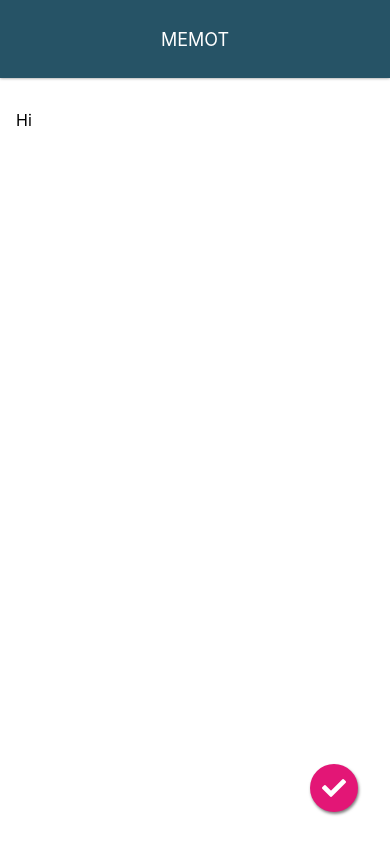
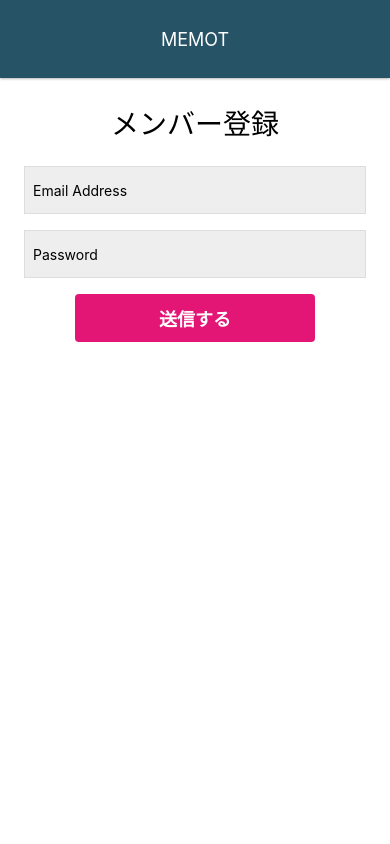
Before and after one commit to snskOgata/MemoApp, a React Native app: screen / in a window 390 px wide. Built offline with nearby package versions, Linux system fonts and the light colour scheme.

Commit message:
Create Login and Signup screens

```diff
--- a/App.js
+++ b/App.js
@@ -4,7 +4,9 @@
 import Appbar from './src/components/Appbar';
 // import MemoListScreen from './src/screens/MemoListScreen';
 // import MemoDetailScreen from './src/screens/MemoDetailScreen';
-import MemoEditScreen from './src/screens/MemoEditScreen';
+// import MemoEditScreen from './src/screens/MemoEditScreen';
+// import LoginScreen from './src/screens/LoginScreen';
+import SignupScreen from './src/screens/SignupScreen';
 
 export default function App() {
   return (
@@ -12,7 +14,9 @@
       <Appbar />
       {/* <MemoListScreen /> */}
       {/* <MemoDetailScreen /> */}
-      <MemoEditScreen />
+      {/* <MemoEditScreen /> */}
+      {/* <LoginScreen /> */}
+      <SignupScreen />
     </View>
   );
 }
--- /dev/null
+++ b/src/screens/LoginScreen.js
@@ -0,0 +1,63 @@
+import React, { Component } from 'react';
+import {
+  StyleSheet,
+  View,
+  Text,
+  TextInput,
+  TouchableHighlight
+} from 'react-native';
+
+export default class LoginScreen extends Component {
+  render() {
+    return (
+      <View style={styles.container}>
+        <Text style={styles.title}>ログイン</Text>
+        <TextInput style={styles.input} value="Email Address" />
+        <TextInput style={styles.input} value="Password" />
+        <TouchableHighlight
+          style={styles.button}
+          onPress={() => {}}
+          underlayColor="#A00940"
+        >
+          <Text style={styles.buttonTitle}>ログインする</Text>
+        </TouchableHighlight>
+      </View>
+    );
+  }
+}
+
+const styles = StyleSheet.create({
+  container: {
+    flex: 1,
+    width: '100%',
+    padding: 24,
+    backgroundColor: '#fff'
+  },
+  input: {
+    backgroundColor: '#eee',
+    height: 48,
+    marginBottom: 16,
+    borderWidth: 1,
+    borderColor: '#ddd',
+    padding: 8
+  },
+  title: {
+    fontSize: 28,
+    alignSelf: 'center',
+    marginBottom: 24
+  },
+  button: {
+    backgroundColor: '#E31676',
+    height: 48,
+    borderRadius: 4,
+    justifyContent: 'center',
+    alignItems: 'center',
+    width: '70%',
+    alignSelf: 'center'
+  },
+  buttonTitle: {
+    color: '#fff',
+    fontSize: 18,
+    fontWeight: 'bold'
+  }
+});
--- /dev/null
+++ b/src/screens/SignupScreen.js
@@ -0,0 +1,63 @@
+import React, { Component } from 'react';
+import {
+  StyleSheet,
+  View,
+  Text,
+  TextInput,
+  TouchableHighlight
+} from 'react-native';
+
+export default class SignupScreen extends Component {
+  render() {
+    return (
+      <View style={styles.container}>
+        <Text style={styles.title}>メンバー登録</Text>
+        <TextInput style={styles.input} value="Email Address" />
+        <TextInput style={styles.input} value="Password" />
+        <TouchableHighlight
+          style={styles.button}
+          onPress={() => {}}
+          underlayColor="#A00940"
+        >
+          <Text style={styles.buttonTitle}>送信する</Text>
+        </TouchableHighlight>
+      </View>
+    );
+  }
+}
+
+const styles = StyleSheet.create({
+  container: {
+    flex: 1,
+    width: '100%',
+    padding: 24,
+    backgroundColor: '#fff'
+  },
+  input: {
+    backgroundColor: '#eee',
+    height: 48,
+    marginBottom: 16,
+    borderWidth: 1,
+    borderColor: '#ddd',
+    padding: 8
+  },
+  title: {
+    fontSize: 28,
+    alignSelf: 'center',
+    marginBottom: 24
+  },
+  button: {
+    backgroundColor: '#E31676',
+    height: 48,
+    borderRadius: 4,
+    justifyContent: 'center',
+    alignItems: 'center',
+    width: '70%',
+    alignSelf: 'center'
+  },
+  buttonTitle: {
+    color: '#fff',
+    fontSize: 18,
+    fontWeight: 'bold'
+  }
+});
```
